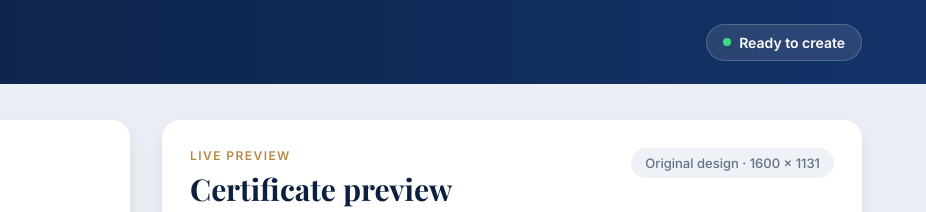
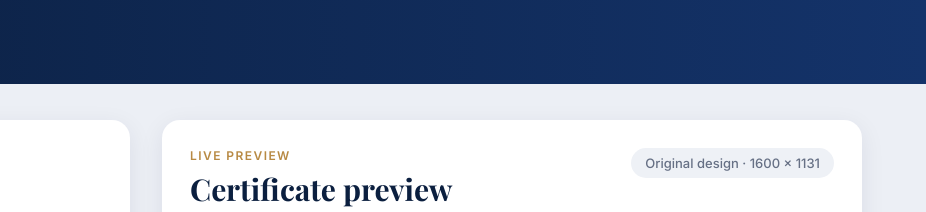
Before and after one commit to BUSINESSBOOSTER2026/business-booster-certificate-generator, a plain HTML site: page index.html in a window 1280 px wide. Shown: the top 212 px of the page, 354-1280 px from the left. Drawn offline with nearby package versions, Linux system fonts and the light colour scheme.

Commit message:
Update index.html

```diff
--- a/index.html
+++ b/index.html
@@ -15,7 +15,7 @@
     <span class="brand-mark" aria-hidden="true"></span>
     <div><h1>Business Booster</h1><p>Certificate Generator</p></div>
   </div>
-  <span class="status" id="status"><i></i><span id="statusText">Ready to create</span></span>
+
 </header>
 
 <main class="layout">
```
